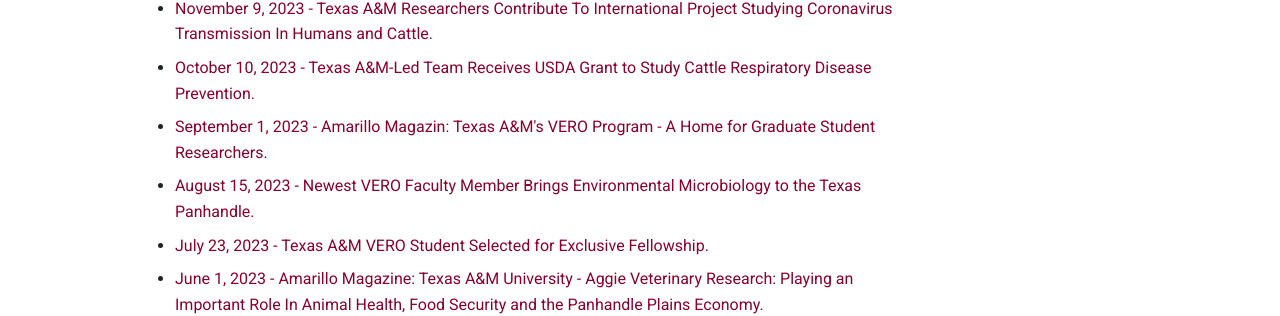
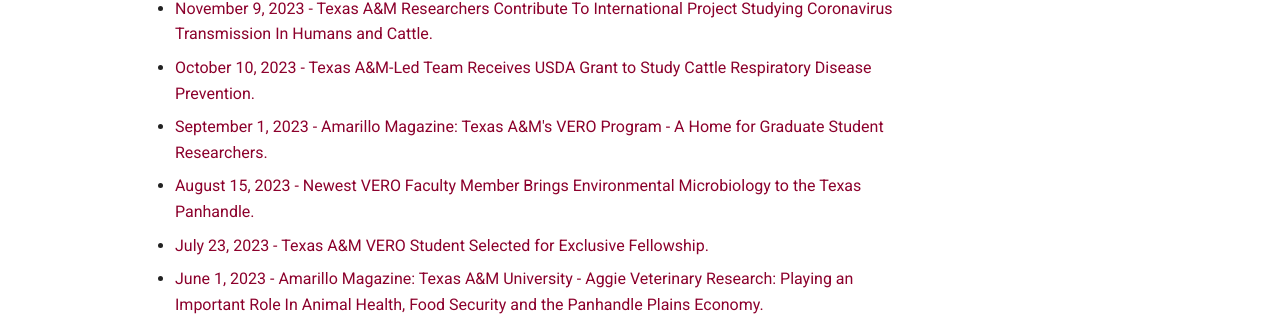
Before and after one commit to Microbial-Ecology-Group/vero-research, an MkDocs documentation site: the page built from docs/news.md, in a window 1280 px wide and 900 px high. Shown: the part 274-590 px from the top of the window. Built offline with MkDocs 1.6.1 and Material for MkDocs 9.7.7, drawn with Linux system fonts in a browser that asks for light colours.

Commit message:
Update news.md

```diff
--- a/docs/news.md
+++ b/docs/news.md
@@ -7,7 +7,7 @@
 
 * [November 9, 2023 - Texas A&M Researchers Contribute To International Project Studying Coronavirus Transmission In Humans and Cattle.](https://today.tamu.edu/2023/11/09/texas-am-researchers-contribute-to-international-project-studying-coronavirus-transmission-in-humans-cattle)
 * [October 10, 2023 - Texas A&M-Led Team Receives USDA Grant to Study Cattle Respiratory Disease Prevention.](https://vetmed.tamu.edu/news/press-releases/brd-prevention)
-* [September 1, 2023 - Amarillo Magazin: Texas A&M's VERO Program - A Home for Graduate Student Researchers.](https://www.flipbookpdf.net/web/site/aa9fdc27dd2575617344712f0a76880bde2f3c7bFBP25714380.pdf.html#page/10)
+* [September 1, 2023 - Amarillo Magazine: Texas A&M's VERO Program - A Home for Graduate Student Researchers.](https://www.flipbookpdf.net/web/site/aa9fdc27dd2575617344712f0a76880bde2f3c7bFBP25714380.pdf.html#page/10)
 * [August 15, 2023 - Newest VERO Faculty Member Brings Environmental Microbiology to the Texas Panhandle.](https://vetmed.tamu.edu/news/press-releases/lee-pinnell/)
 * [July 23, 2023 - Texas A&M VERO Student Selected for Exclusive Fellowship.](https://www.wtamu.edu/news/2023/07/texas-a-m-vero-student-selected-for-exclusive-fellowship.html)
 * [June 1, 2023 - Amarillo Magazine: Texas A&M University - Aggie Veterinary Research: Playing an Important Role In Animal Health, Food Security and the Panhandle Plains Economy.](https://www.flipbookpdf.net/web/site/d715135e6ee3bcff55a651216c0bcfa07cbaed06FBP25714380.pdf.html#page/18)
```
